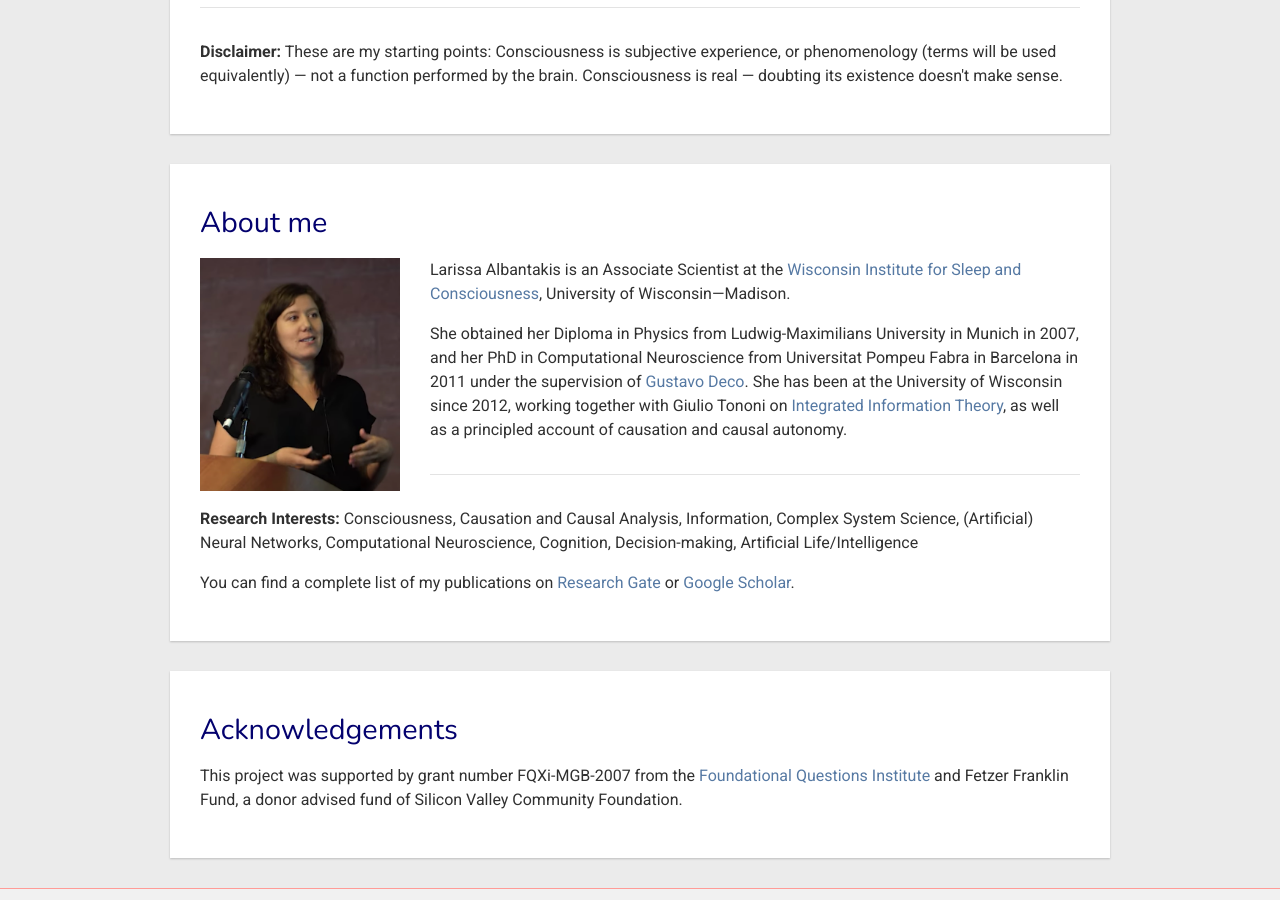
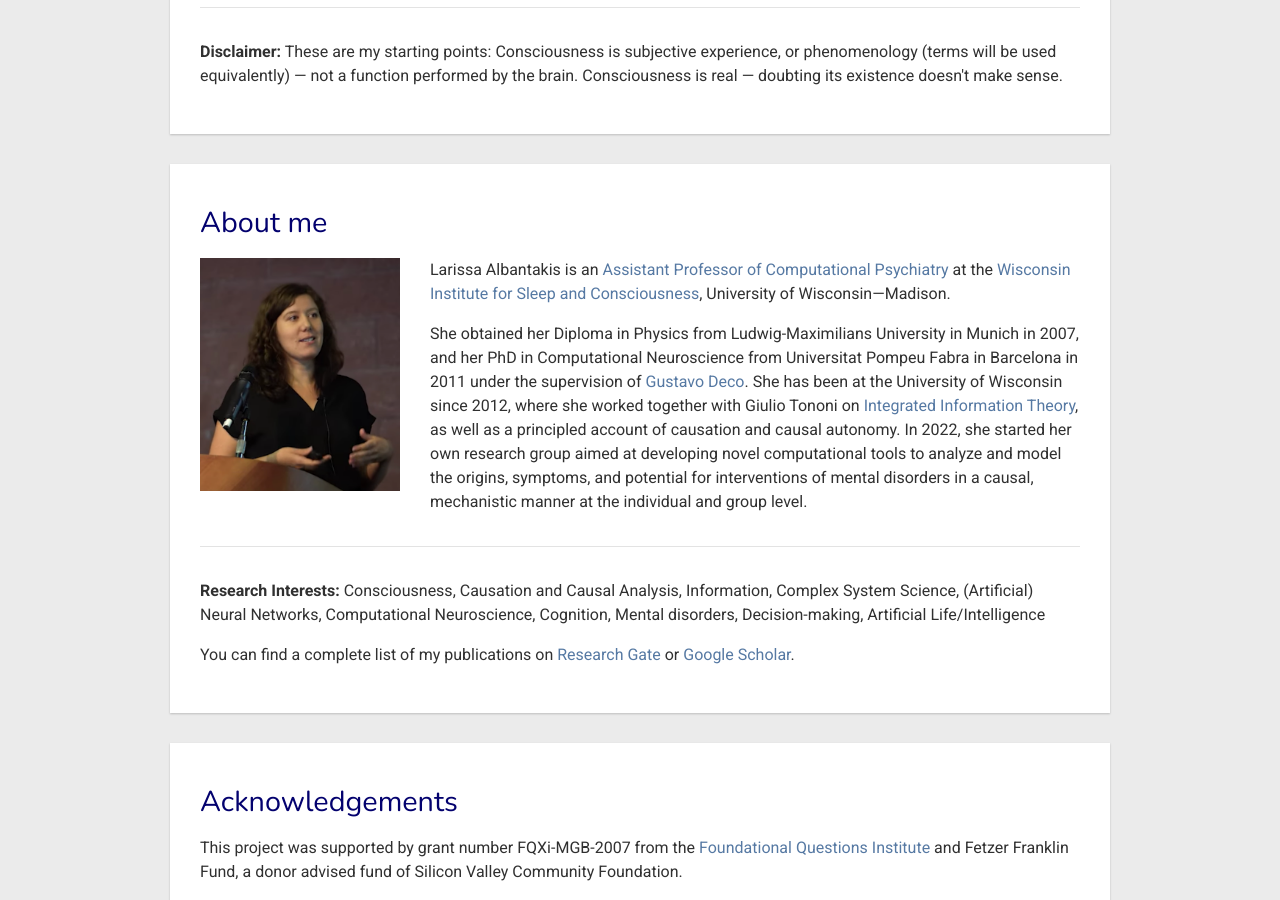
Before and after one commit to ConsciousnessRealist/consciousnessrealist.github.io, a Jekyll site: the page built from about.html, in a window 1280 px wide and 900 px high, scrolled down 888 px. Built offline with Jekyll 4.4.1, drawn with Linux system fonts in a browser that asks for light colours; nearby versions of some CDN libraries.

Commit message:
Update about_me.html
Assistant Professor update

```diff
--- a/abouts/about_me.html
+++ b/abouts/about_me.html
@@ -1,15 +1,15 @@
 <img src="../images/LarissaAlbantakis_CR.png" alt="Larissa Albantakis" style=" width:200px; height:100%;"/>
 
-<p> Larissa Albantakis is an Associate Scientist at the <a href = "https://sleep-and-consciousness.wisc.edu" >Wisconsin Institute for Sleep and Consciousness</a>, University of Wisconsin—Madison. </p>
+<p> Larissa Albantakis is an <a href = "https://www.psychiatry.wisc.edu/staff/albantakis-larissa/" >Assistant Professor of Computational Psychiatry</a> at the <a href = "https://sleep-and-consciousness.wisc.edu" >Wisconsin Institute for Sleep and Consciousness</a>, University of Wisconsin—Madison. </p>
 
-<p>She obtained her Diploma in Physics from Ludwig-Maximilians University in Munich in 2007, and her PhD in Computational Neuroscience from Universitat Pompeu Fabra in Barcelona in 2011 under the supervision of <a href="https://www.upf.edu/web/cns">Gustavo Deco</a>. She has been at the University of Wisconsin since 2012, working together with Giulio Tononi on <a href = "http://integratedinformationtheory.org/" >Integrated Information Theory</a>, as well as a principled account of causation and causal autonomy.</p>
+<p>She obtained her Diploma in Physics from Ludwig-Maximilians University in Munich in 2007, and her PhD in Computational Neuroscience from Universitat Pompeu Fabra in Barcelona in 2011 under the supervision of <a href="https://www.upf.edu/web/cns">Gustavo Deco</a>. She has been at the University of Wisconsin since 2012, where she worked together with Giulio Tononi on <a href = "http://integratedinformationtheory.org/" >Integrated Information Theory</a>, as well as a principled account of causation and causal autonomy. In 2022, she started her own research group aimed at developing novel computational tools to analyze and model the origins, symptoms, and potential for interventions of mental disorders in a causal, mechanistic manner at the individual and group level.</p>
 
 <!-- I joined the laboratory of Prof. Giulio Tononi at the University of Wisconsin-Madison in 2012, to explore the relationship between causation, information, consciousness, and cognition in neural networks, which I have done ever since.
  -->
 
 <hr>
 
-<p><strong>Research Interests:</strong> Consciousness, Causation and Causal Analysis, Information, Complex System Science, (Artificial) Neural Networks, Computational Neuroscience, Cognition, Decision-making, Artificial Life/Intelligence</p>
+<p><strong>Research Interests:</strong> Consciousness, Causation and Causal Analysis, Information, Complex System Science, (Artificial) Neural Networks, Computational Neuroscience, Cognition, Mental disorders, Decision-making, Artificial Life/Intelligence</p>
 
 <p>You can find a complete list of my publications on <a href="https://www.researchgate.net/profile/Larissa_Albantakis">Research Gate</a> or
 <a href="https://scholar.google.com/citations?hl=en&user=BMW-qgsAAAAJ&view_op=list_works">Google Scholar</a>.</p>
```
